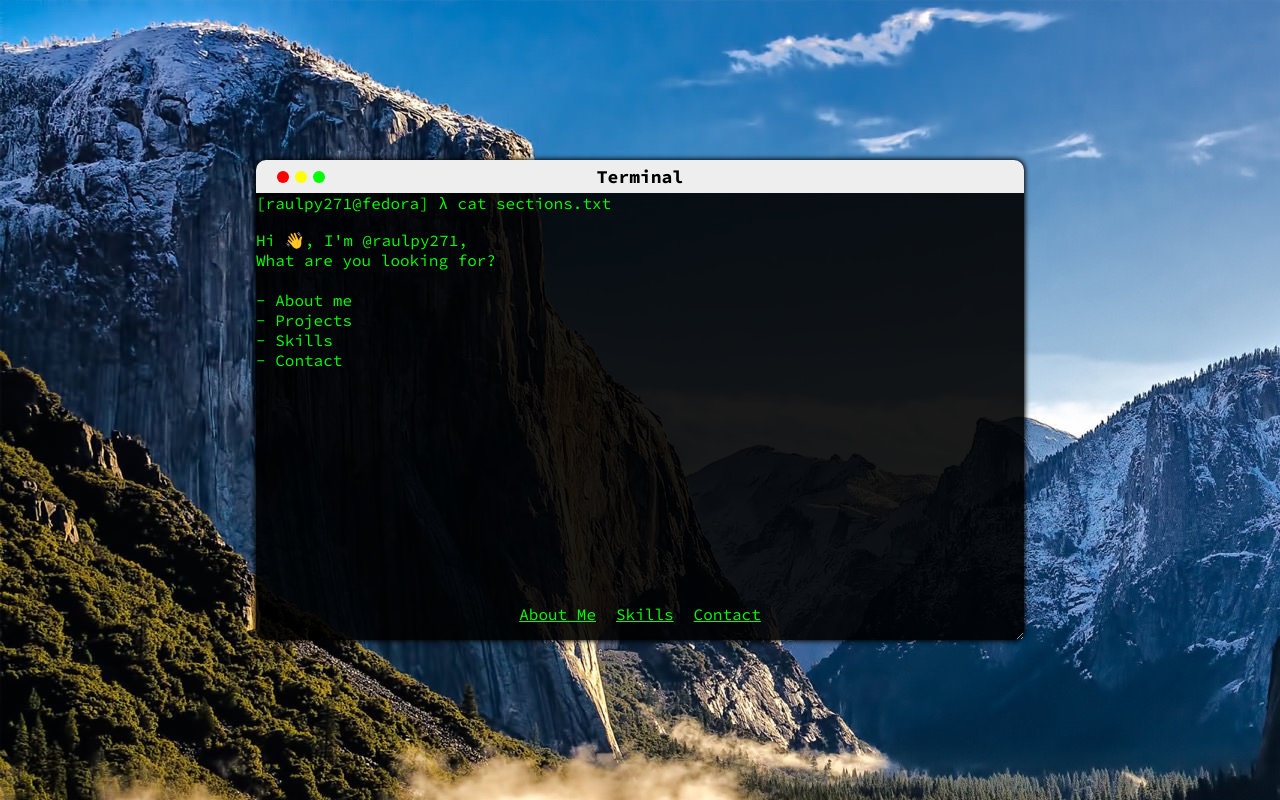
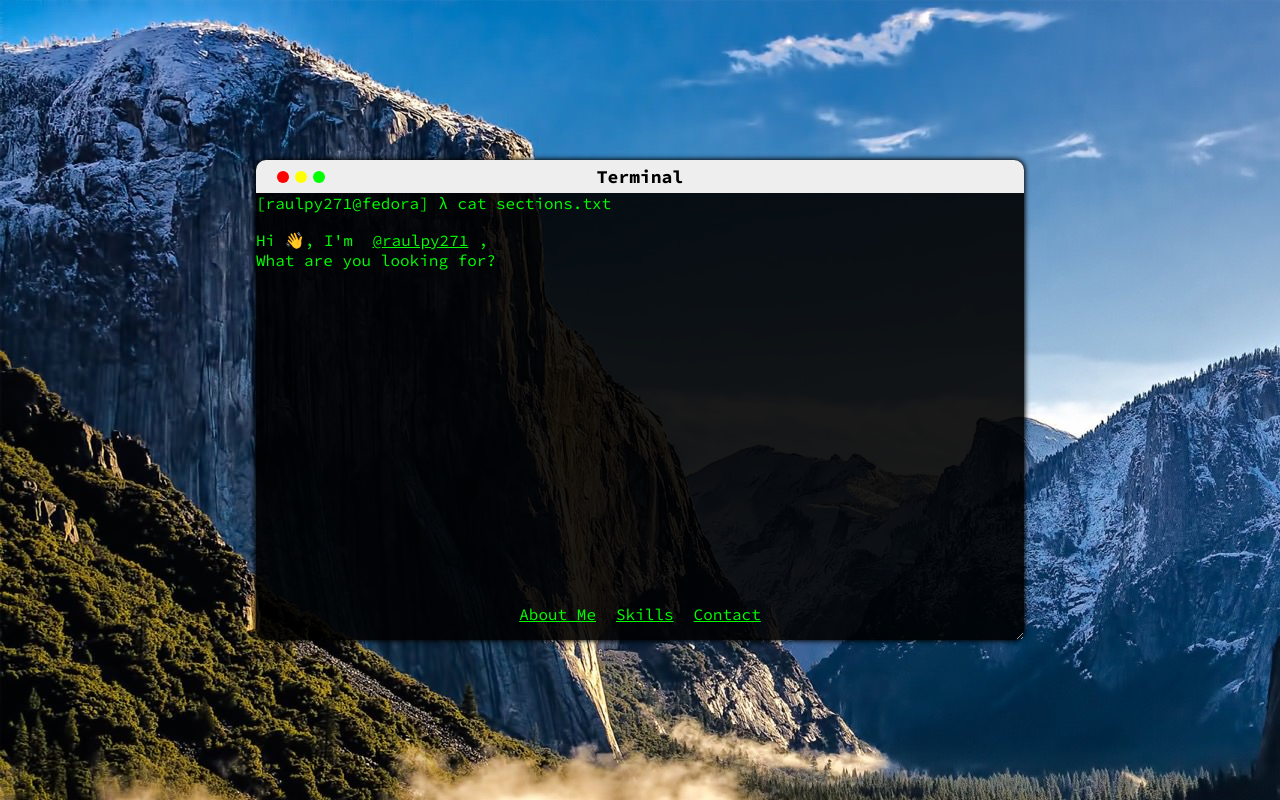
Before and after one commit to raulpy271/portfolioInTerminal, a React (Create React App) app: page / in a window 1280 px wide. Built offline with nearby package versions, Linux system fonts and the light colour scheme.

Commit message:
adding contact section in Content.js

```diff
--- a/src/Content.js
+++ b/src/Content.js
@@ -5,14 +5,11 @@ var Content = {
   "title"  : "Terminal",
   "sections" : {
     "name" : "sections",
-    "sectionContent" : `Hi 👋, I'm @raulpy271,
-What are you looking for?
-
-- About me
-- Projects
-- Skills
-- Contact
-`
+    "sectionContent" :
+  <>
+    Hi 👋, I'm <a href="www.github.com/raulpy271">@raulpy271</a>,<br/>
+    What are you looking for?
+  </>
   },
   "aboutMe" : {
     "name" : "aboutMe",
@@ -22,6 +19,23 @@ Moreover, I like to study programmer languages, functional programming, clean co
 
 Thanks for reading, feels free to send me a message 🤗
 `
+  },
+  "contact" : {
+    "name" : "contact",
+    "sectionContent" :
+  <>
+    Feels free to send me a message, I will like to talk with you.<br/>
+    Here my contact info:<br/>
+    <ul>
+      <li>Email:
+        <a href="mailto:raulrufino0@gmail.com">raulrufino0@gmail.com</a>
+      </li>
+      <li>My github:
+        <a href="https://github.com/raulpy271">@raulpy271</a>
+      </li>
+    </ul>
+  </>
+
   }
 }
 
```
